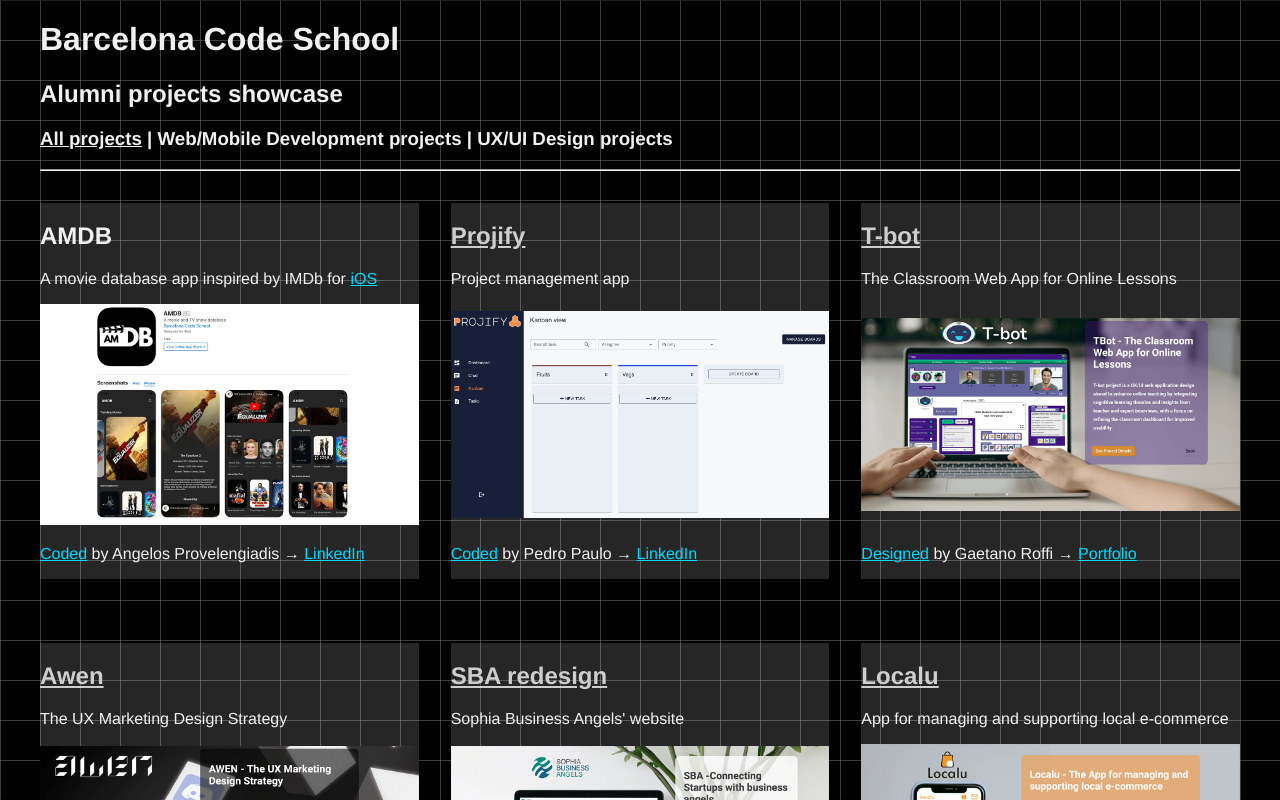
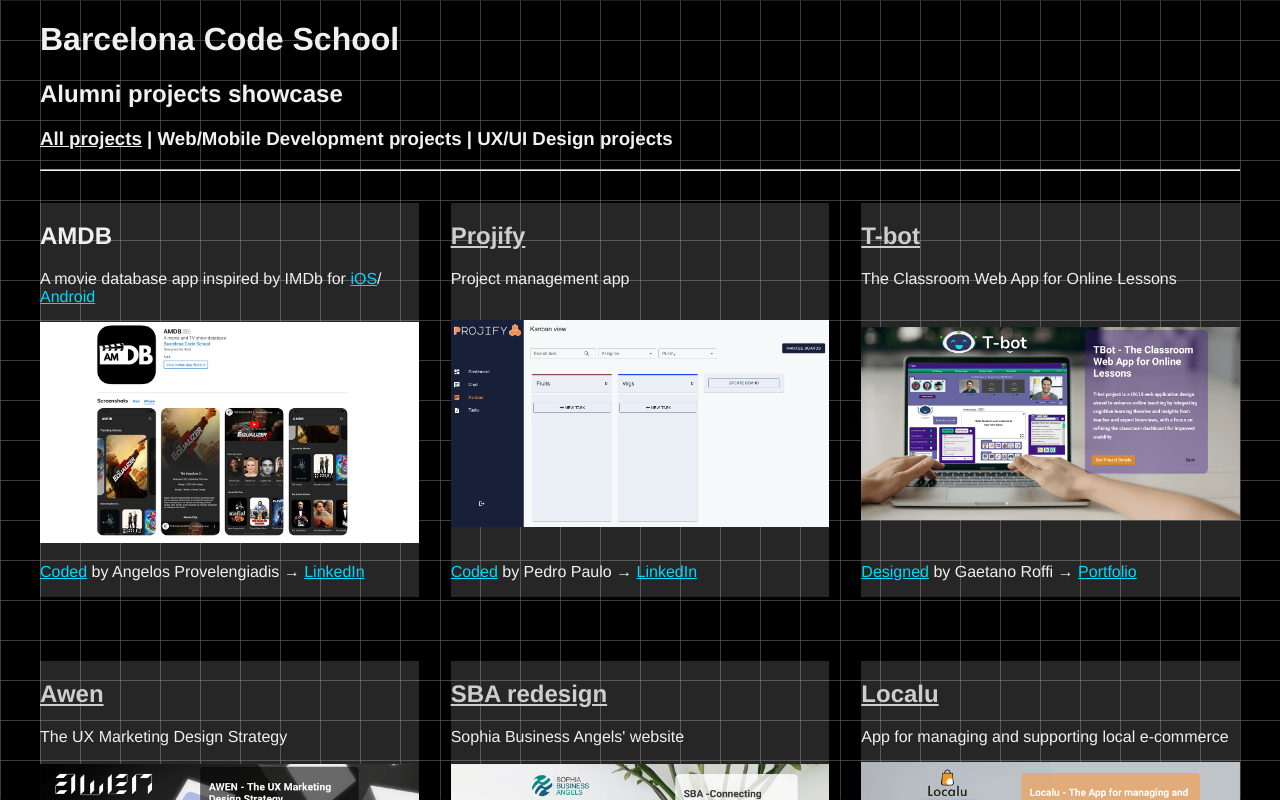
Before and after one commit to gk3000/students_projects_showcase, a React (Create React App) app: page / in a window 1280 px wide. Shown: the top 800 px of the page. Built offline with nearby package versions, Linux system fonts and the light colour scheme.

Commit message:
amdb android

```diff
--- a/src/App.js
+++ b/src/App.js
@@ -102,7 +102,8 @@
     <div>
     <h1>AMDB</h1>
     <p>A movie database app inspired by IMDb for <a href='https://apps.apple.com/us/app/amdb/id6469513156' target='_blank' rel="noopener noreferrer">iOS</a>
-    {/*/ <a href='https://play.google.com/store/apps/details?id=com.barcelonacodeschool.boringweatherapp' target='_blank' rel="noopener noreferrer">Android</a> */}</p>
+    / <a href='https://play.google.com/store/apps/details?id=com.angelprov.AMDB' target='_blank' rel="noopener noreferrer">Android</a>
+    </p>
     </div>
     <div className='imgBackground'>
     <a href='https://apps.apple.com/us/app/amdb/id6469513156' target='_blank' rel="noopener noreferrer">
```
